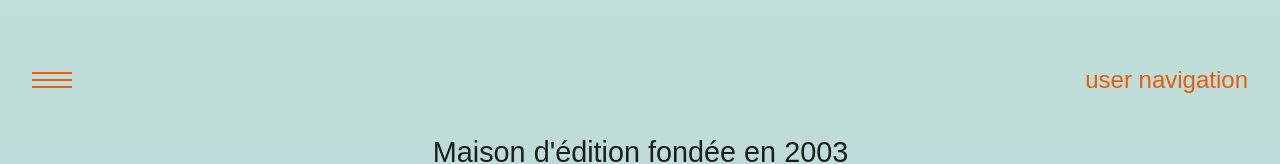
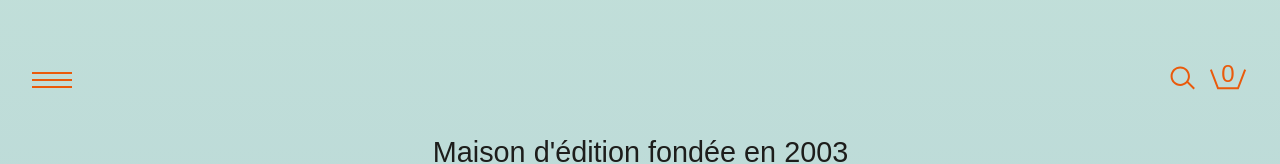
Before and after one commit to sonyashakirova/memoire-dencrier, a React (Vite) app: page / in a window 1280 px wide. Shown: the top 164 px of the page. Built offline with nearby package versions, Linux system fonts and the light colour scheme; a web font is replaced by a local one.

Commit message:
feat: add navigation icons

```diff
--- /dev/null
+++ b/src/components/atoms/CartLink/CartLink.style.css
@@ -0,0 +1,22 @@
+.cart-link {
+  display: inline-block;
+  text-decoration: none;
+  color: inherit;
+  margin-left: 0.3rem;
+}
+
+.cart-link__count {
+  position: absolute;
+  top: 10%;
+  left: 50%;
+  transform: translate(-50%, 0);
+  transition: transform 0.8s cubic-bezier(0.19, 1, 0.22, 1);
+}
+
+.cart-link:hover .cart-link__count {
+  transform: translate(-50%, -5px);
+}
+
+.cart-link svg {
+  stroke: currentColor;
+}
--- /dev/null
+++ b/src/components/atoms/CartLink/CartLink.tsx
@@ -0,0 +1,28 @@
+import { Link } from 'react-router-dom';
+import './CartLink.style.css';
+
+const booksCount = 0;
+
+export const CartLink = () => {
+  return (
+    <Link
+      className='cart-link'
+      to='/panier'
+      aria-label="Aller à la page 'Panier'"
+    >
+      <span className='cart-link__count'>{booksCount}</span>
+      <CartSVG />
+    </Link>
+  );
+};
+
+const CartSVG = () => {
+  return (
+    <svg width='40' height='40' viewBox='0 0 40 40' fill='none'>
+      <path
+        d='M2.85718 11.7142L10 30.2857H30L37.1429 11.7142'
+        strokeWidth='2'
+      />
+    </svg>
+  );
+};
--- /dev/null
+++ b/src/components/atoms/CartLink/index.ts
@@ -0,0 +1 @@
+export { CartLink } from './CartLink';
--- /dev/null
+++ b/src/components/atoms/SearchLink/SearchLink.style.css
@@ -0,0 +1,15 @@
+.search-link {
+  display: inline-block;
+  text-decoration: none;
+  color: inherit;
+  margin-left: 0.3rem;
+}
+
+.search-link svg {
+  transition: transform 0.8s cubic-bezier(0.19, 1, 0.22, 1);
+  fill: currentColor;
+}
+
+.search-link:hover svg {
+  transform: rotate(-15deg);
+}
--- /dev/null
+++ b/src/components/atoms/SearchLink/SearchLink.tsx
@@ -0,0 +1,26 @@
+import { Link } from 'react-router-dom';
+import './SearchLink.style.css';
+
+export const SearchLink = () => {
+  return (
+    <Link
+      className='search-link'
+      to='/recherche'
+      aria-label="Aller à la page 'Recherche'"
+    >
+      <SearchSVG />
+    </Link>
+  );
+};
+
+const SearchSVG = () => {
+  return (
+    <svg width='41' height='40' viewBox='0 0 41 40' fill='none'>
+      <path
+        fillRule='evenodd'
+        clipRule='evenodd'
+        d='M25.9272 18.2494C25.9272 22.4898 22.4897 25.9274 18.2493 25.9274C14.0088 25.9274 10.5713 22.4898 10.5713 18.2494C10.5713 14.009 14.0088 10.5714 18.2493 10.5714C22.4897 10.5714 25.9272 14.009 25.9272 18.2494ZM25.1025 25.0829C23.3504 26.84 20.9268 27.9274 18.2493 27.9274C12.9043 27.9274 8.57129 23.5944 8.57129 18.2494C8.57129 12.9044 12.9043 8.57141 18.2493 8.57141C23.5943 8.57141 27.9272 12.9044 27.9272 18.2494C27.9272 20.1932 27.3542 22.0032 26.3677 23.5196L32.9359 30.0878L31.5217 31.502L25.1025 25.0829Z'
+      />
+    </svg>
+  );
+};
--- /dev/null
+++ b/src/components/atoms/SearchLink/index.ts
@@ -0,0 +1 @@
+export { SearchLink } from './SearchLink';
--- a/src/components/atoms/index.ts
+++ b/src/components/atoms/index.ts
@@ -1,4 +1,6 @@
 export { ArrowLink } from './ArrowLink';
 export { BookLink } from './BookLink';
 export { BurgerButton } from './BurgerButton';
+export { CartLink } from './CartLink';
 export { EmailForm } from './EmailForm';
+export { SearchLink } from './SearchLink';
--- a/src/layout/header/Header.style.css
+++ b/src/layout/header/Header.style.css
@@ -3,7 +3,6 @@
   top: 0;
   bottom: 0;
   width: 100%;
-  pointer-events: none;
   z-index: 10;
 }
 
--- a/src/layout/header/Header.tsx
+++ b/src/layout/header/Header.tsx
@@ -1,6 +1,6 @@
 import { motion, useAnimationControls } from 'framer-motion';
 import { useContext, useEffect, useState } from 'react';
-import { BurgerButton } from '../../components/atoms';
+import { BurgerButton, CartLink, SearchLink } from '../../components/atoms';
 import { ColorContext } from '../../providers';
 import { useScrollDirection } from '../../hooks';
 import { Logo } from './Logo';
@@ -74,7 +74,10 @@ export const Header = () => {
             open={open}
             onClick={() => setOpen((prev) => !prev)}
           />
-          <div style={{ color: headerColor.top }}>user navigation</div>
+          <div style={{ color: headerColor.top }}>
+            <SearchLink />
+            <CartLink />
+          </div>
         </motion.div>
         <motion.div
           className='header__bottom'
--- a/src/layout/header/Menu/Menu.style.css
+++ b/src/layout/header/Menu/Menu.style.css
@@ -38,10 +38,22 @@
 }
 
 .menu__navigation {
-  margin-top: auto;
-  padding: var(--page-margin) 0;
+  display: flex;
+  padding-top: var(--header-top-height);
+  padding-right: calc(var(--grid-gap) * 0 + var(--grid-col-width) * 0.5);
+  padding-bottom: var(--page-margin);
   flex-shrink: 0;
   width: calc((var(--grid-col-width) + var(--grid-gap)) * 14 - var(--grid-gap));
+  overflow: auto;
+}
+
+.menu__navigation::-webkit-scrollbar {
+  display: none;
+}
+
+.menu__navigation ul {
+  width: 100%;
+  margin-top: auto;
 }
 
 @media screen and (max-width: 1199px) and (min-width: 750px) {
@@ -55,23 +67,13 @@
 @media screen and (max-width: 750px) {
   .menu__navigation {
     width: 100%;
+    padding: 0;
+    height: auto;
   }
-}
-
-.menu__navigation nav {
-  width: 100%;
-  padding-right: calc(var(--grid-gap) * 0 + var(--grid-col-width) * 0.5);
-  font-size: calc(72 / var(--base_px) * 1rem);
 }
 
 .menu__line-container {
   overflow: hidden;
-}
-
-@media screen and (max-width: 749px) {
-  .menu__navigation nav {
-    font-size: calc(28 / var(--base_px) * 1rem);
-  }
 }
 
 .menu__inner ul {
@@ -117,11 +119,24 @@
   height: 1px;
 }
 
-.menu__sublist,
 .menu__socials,
 .menu__contacts {
+  display: flex;
+  flex-direction: column;
+  gap: 4px;
+  margin-bottom: 24px;
+}
+
+.menu__socials a,
+.menu__contacts a {
   font-size: var(--h4_font_size);
-  text-transform: uppercase;
+  text-decoration: none;
+  color: inherit;
+}
+
+.menu__socials a:hover,
+.menu__contacts a:hover {
+  color: var(--font_color_active);
 }
 
 .menu__email-label {
--- a/src/layout/header/Menu/Menu.tsx
+++ b/src/layout/header/Menu/Menu.tsx
@@ -29,9 +29,9 @@ const socials = [
   { name: 'Facebook', link: '' },
 ];
 const contacts = [
-  { name: '1', link: '' },
-  { name: '2', link: '' },
-  { name: '3', link: '' },
+  { name: 'Contactez-nous', link: '' },
+  { name: 'Actualités', link: '' },
+  { name: 'Manuscrits', link: '' },
 ];
 
 interface Props {
--- a/src/styles/main.css
+++ b/src/styles/main.css
@@ -50,3 +50,10 @@ html.lenis body {
 .lenis.lenis-stopped {
   overflow: hidden;
 }
+
+html.lenis [data-lenis-prevent] {
+  overflow-x: hidden;
+  overflow-y: auto;
+  -ms-scroll-chaining: none;
+  overscroll-behavior: contain;
+}
```
